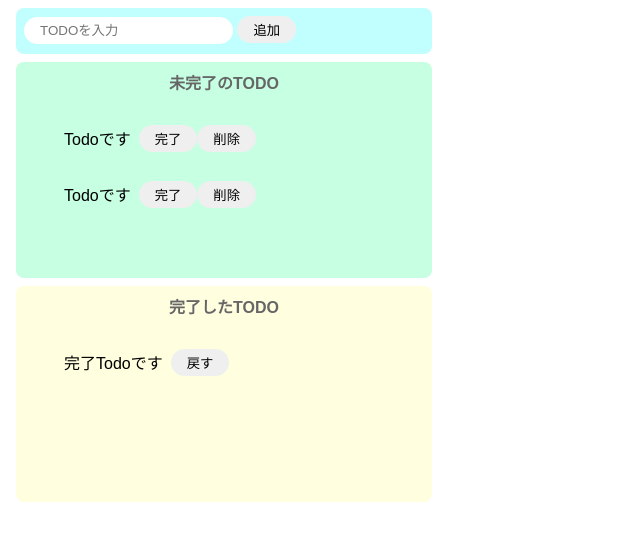
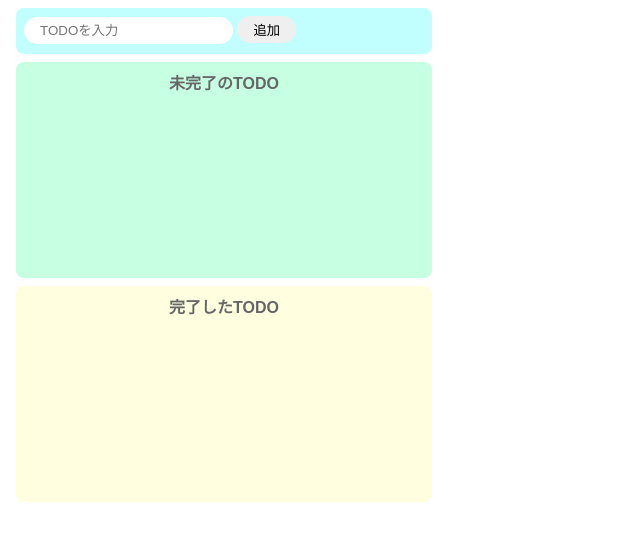
Before and after one commit to somelab-0618/js-todo-list, a plain HTML site: page index.html in a window 1280 px wide. Shown: the whole page, without its empty margins (0-640 px from the left). Drawn offline with Linux system fonts and the light colour scheme.

Commit message:
確認用HTML要素を削除

```diff
--- a/index.html
+++ b/index.html
@@ -15,25 +15,11 @@
   <div class="incomplete-area">
     <p class="title">未完了のTODO</p>
     <ul id="incomplete-list">
-      <li class="list-row">
-        <p>Todoです</p>
-        <button>完了</button>
-        <button>削除</button>
-      </li>
-      <li class="list-row">
-        <p>Todoです</p>
-        <button>完了</button>
-        <button>削除</button>
-      </li>
     </ul>
   </div>
   <div class="complete-area">
     <p class="title">完了したTODO</p>
     <ul>
-      <li class="list-row">
-        <p>完了Todoです</p>
-        <button>戻す</button>
-      </li>
     </ul>
   </div>
   <script src="./src/index.js"></script>
```
